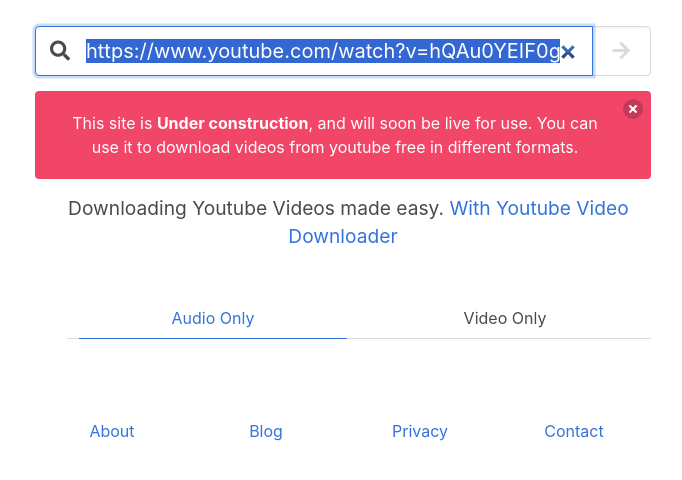
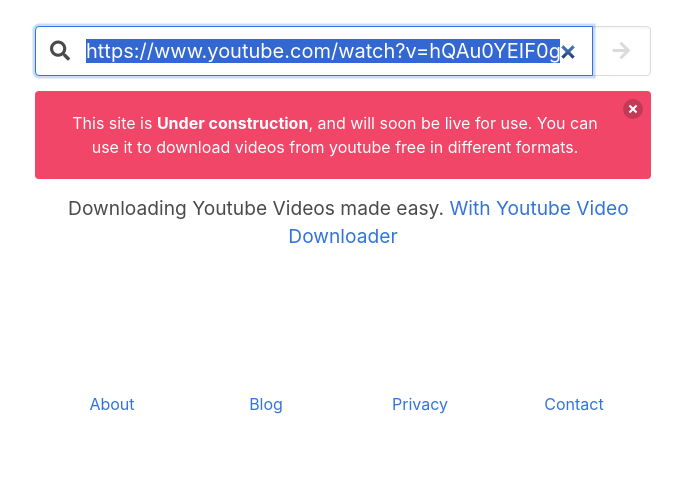
Before and after one commit to azhershah-max/node, a website: page dist/index.html in a window 1280 px wide. Shown: the part 276-756 px from the top of the page, without its empty margins (297-979 px from the left). Drawn offline with nearby package versions, Linux system fonts and the light colour scheme.

Commit message:
Update index.html

```diff
--- a/dist/index.html
+++ b/dist/index.html
@@ -100,7 +100,7 @@
                     </table>
                 </div></div>
 
-            <div style="padding-top: 0; margin-top: 0;padding-bottom: 0;">
+            <!--div style="padding-top: 0; margin-top: 0;padding-bottom: 0;">
                 <div class="tabs is-centered">
                     <ul>
                         <li class="is-active search_tab column is-half" style='padding-bottom:0px'
@@ -110,7 +110,7 @@
                     </ul>
                 </div>
             </div>
-            <!--div class='content is-centered column audio-data' style='padding-top:0px'>
+            <div class='content is-centered column audio-data' style='padding-top:0px'>
 
                 <div class="table-container">
                     <table class="table is-bordered">
```
